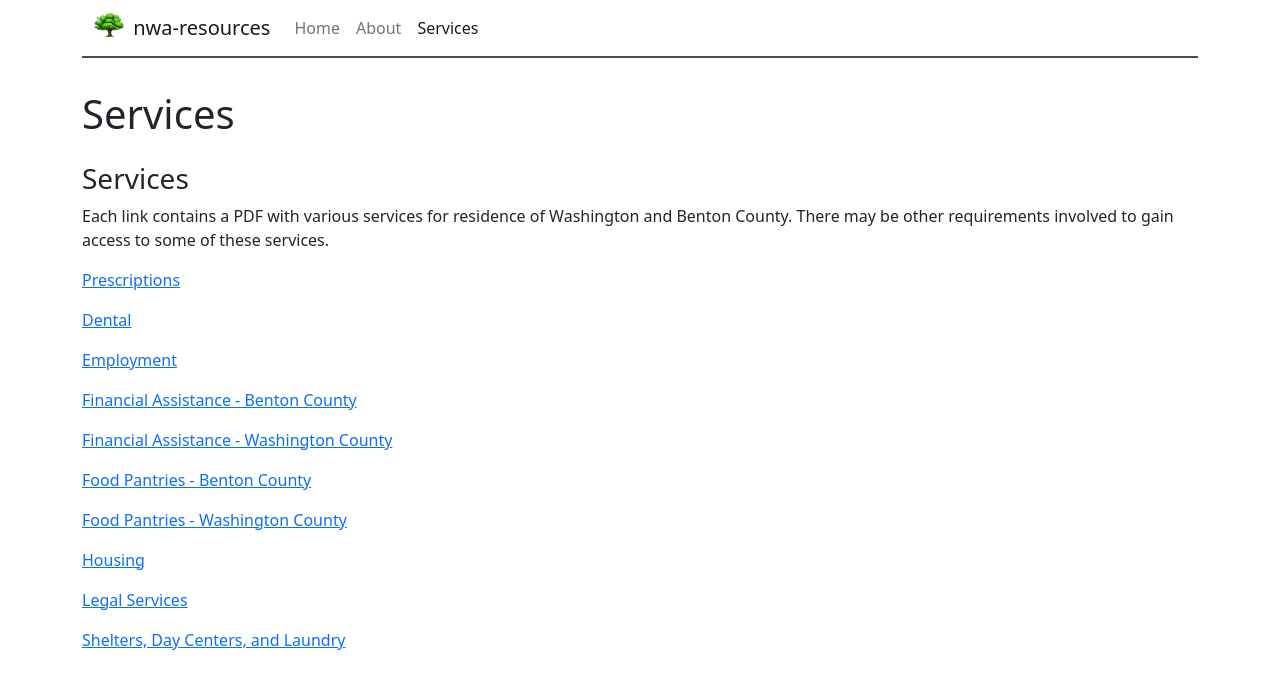
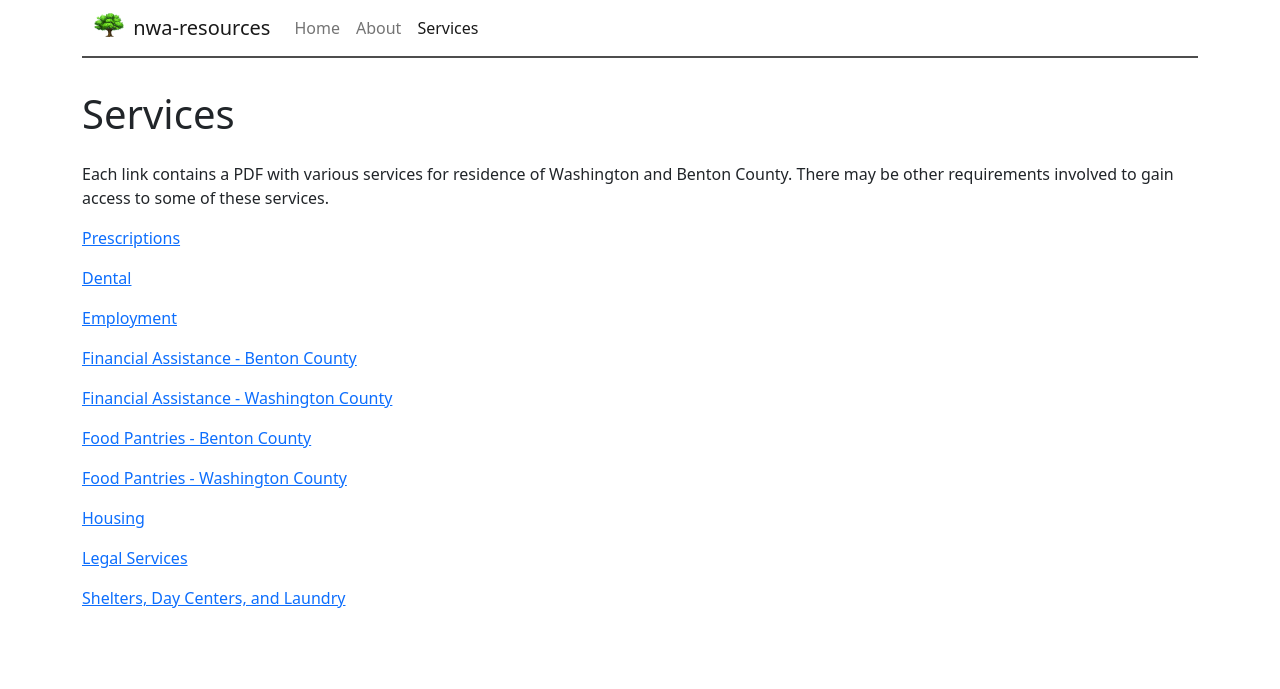
Before and after one commit to psibir/nwa-resources, a Jekyll site: the page built from services.md, in a window 1280 px wide. Shown: the top 689 px of the page. Built offline with Jekyll 4.4.1, drawn with Linux system fonts in a browser that asks for light colours.

Commit message:
Update services.md

```diff
--- a/services.md
+++ b/services.md
@@ -3,8 +3,6 @@ layout: page
 title: Services
 permalink: /services/
 ---
-
-### Services
 
 Each link contains a PDF with various services for residence of Washington and Benton County. There may be other requirements involved to gain access to some of these services.
 
```
